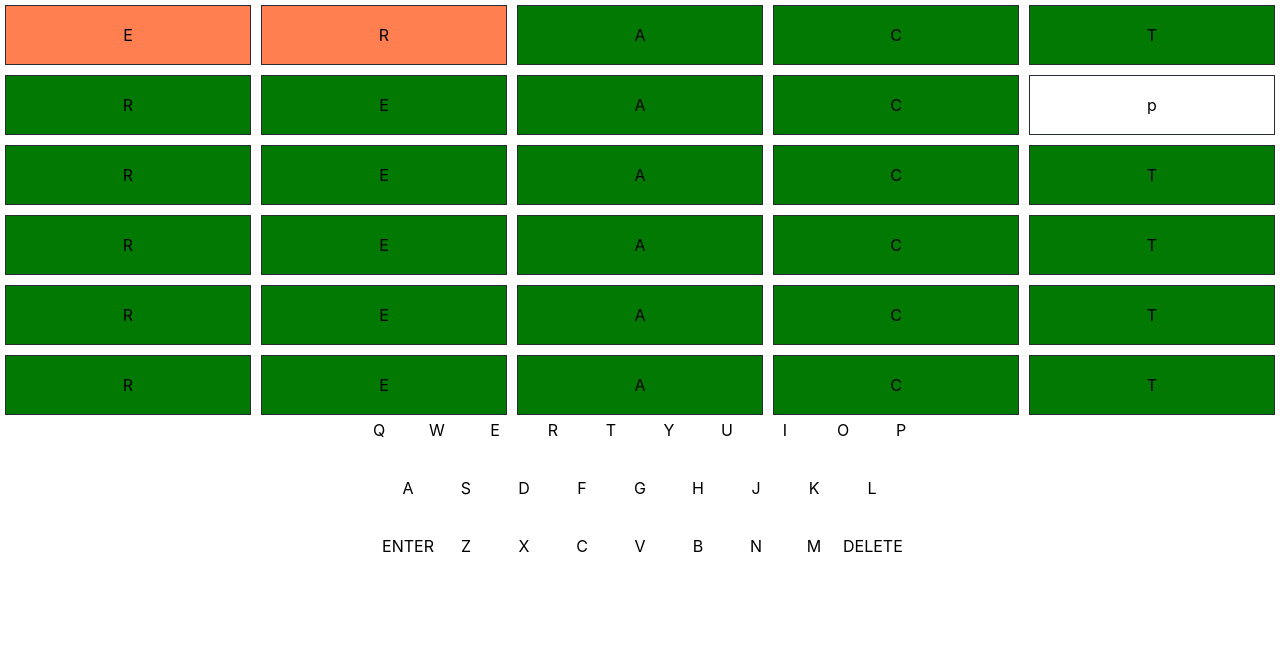
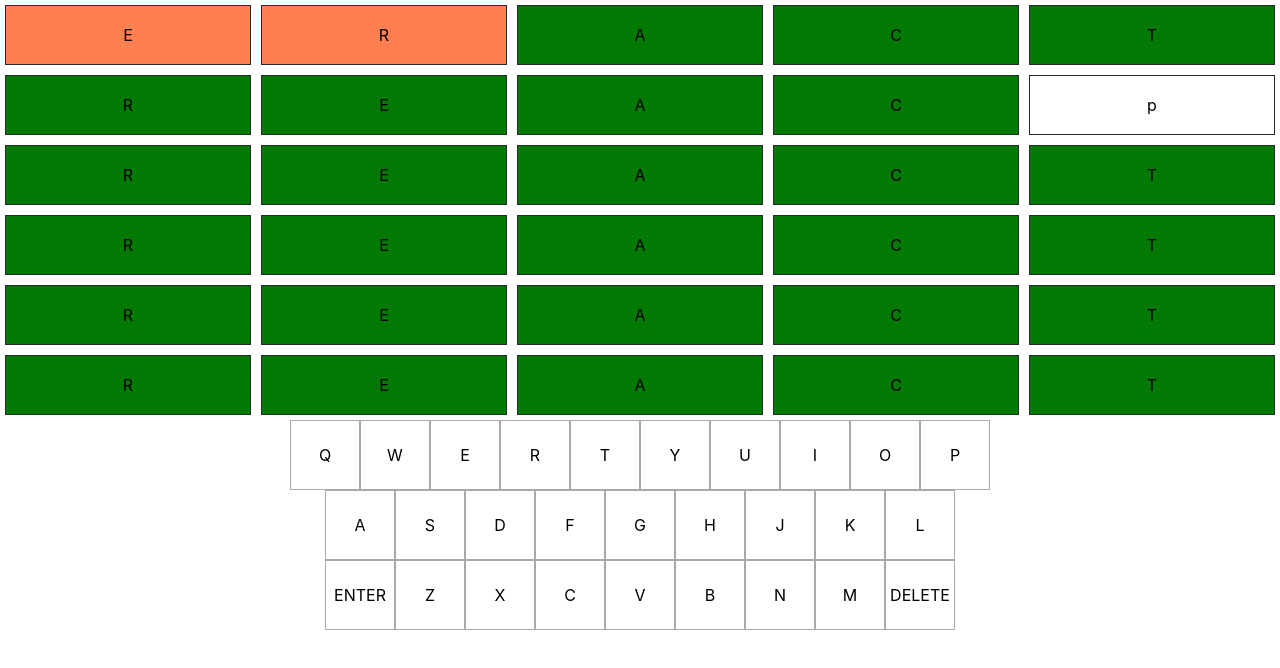
Before and after one commit to becomingjohndoe/wordle-clone, a React (Create React App) app: page / in a window 1280 px wide. Shown: the top 668 px of the page. Built offline with nearby package versions, Linux system fonts and the light colour scheme.

Commit message:
tidying up

```diff
--- a/src/App.css
+++ b/src/App.css
@@ -37,13 +37,24 @@
 	}
 }
 
-.main {
-	/* max-width: 440px; */
-}
-
 .keyboard-row {
 	display: flex;
 	justify-content: center;
+}
+
+.key {
+	width: 58px;
+	height: 58px;
+	border: darkgrey 1px solid;
+	align-items: center;
+	display: flex;
+	justify-content: center;
+	padding: 5px;
+}
+
+.key:hover {
+	cursor: pointer;
+	background-color: #e0e0e0;
 }
 
 .row {
--- a/src/components/Key.tsx
+++ b/src/components/Key.tsx
@@ -3,5 +3,5 @@ interface KeyProps {
 }
 
 export const Key = ({ value }: KeyProps) => {
-	return <div style={{ width: `58px`, height: "58px" }}>{value}</div>;
+	return <div className="key">{value}</div>;
 };
--- a/src/components/Row.tsx
+++ b/src/components/Row.tsx
@@ -22,7 +22,7 @@ export const Row = () => {
 		<div className="row">
 			{guesses.map((guess, index) => {
 				return guess.map((letter, row) => {
-					return <Cell state={checkGuess(letter, row)} value={letter} key={index} />;
+					return <Cell state={checkGuess(letter, row)} value={letter} key={row} />;
 				});
 			})}
 		</div>
```
